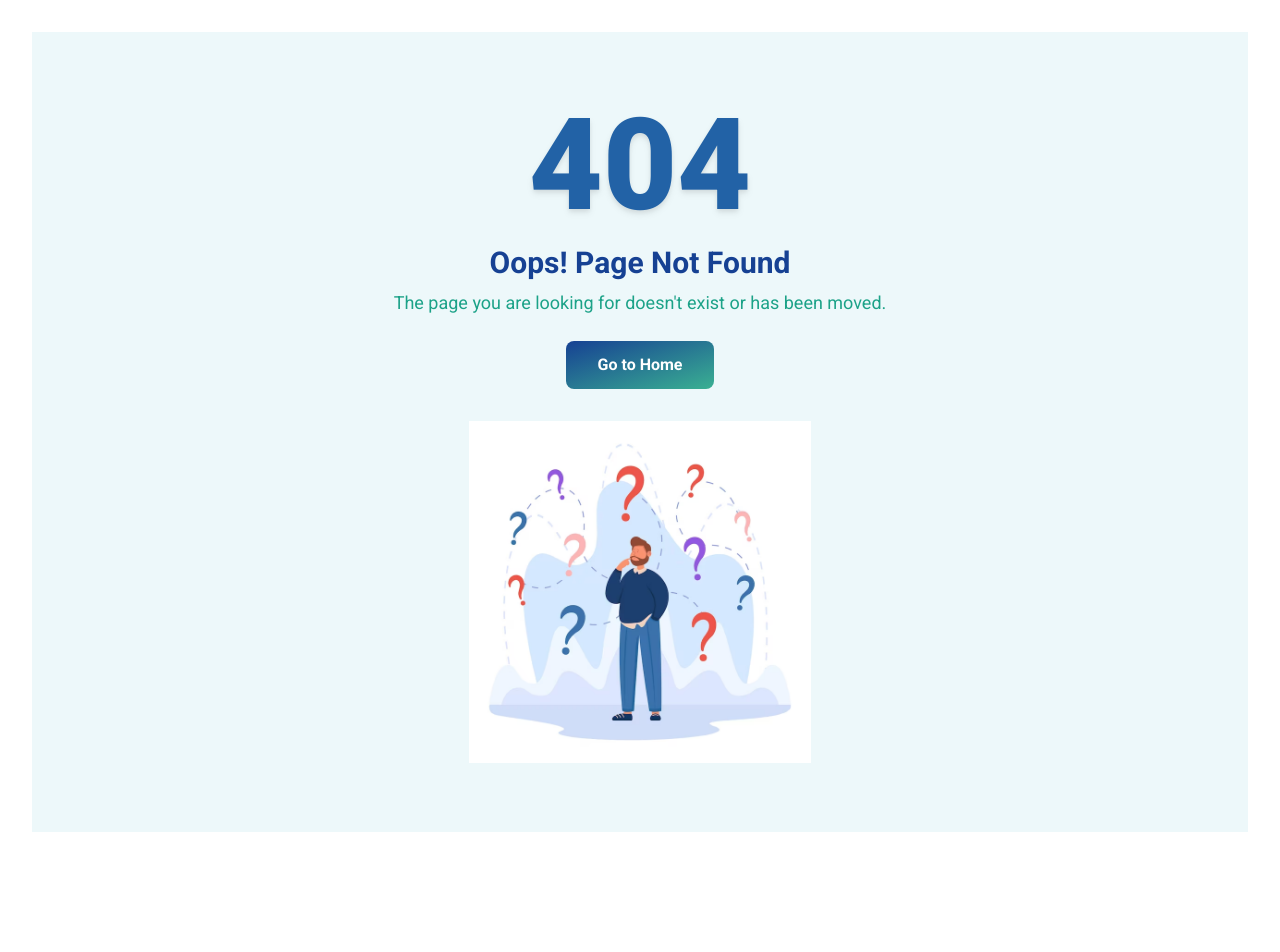
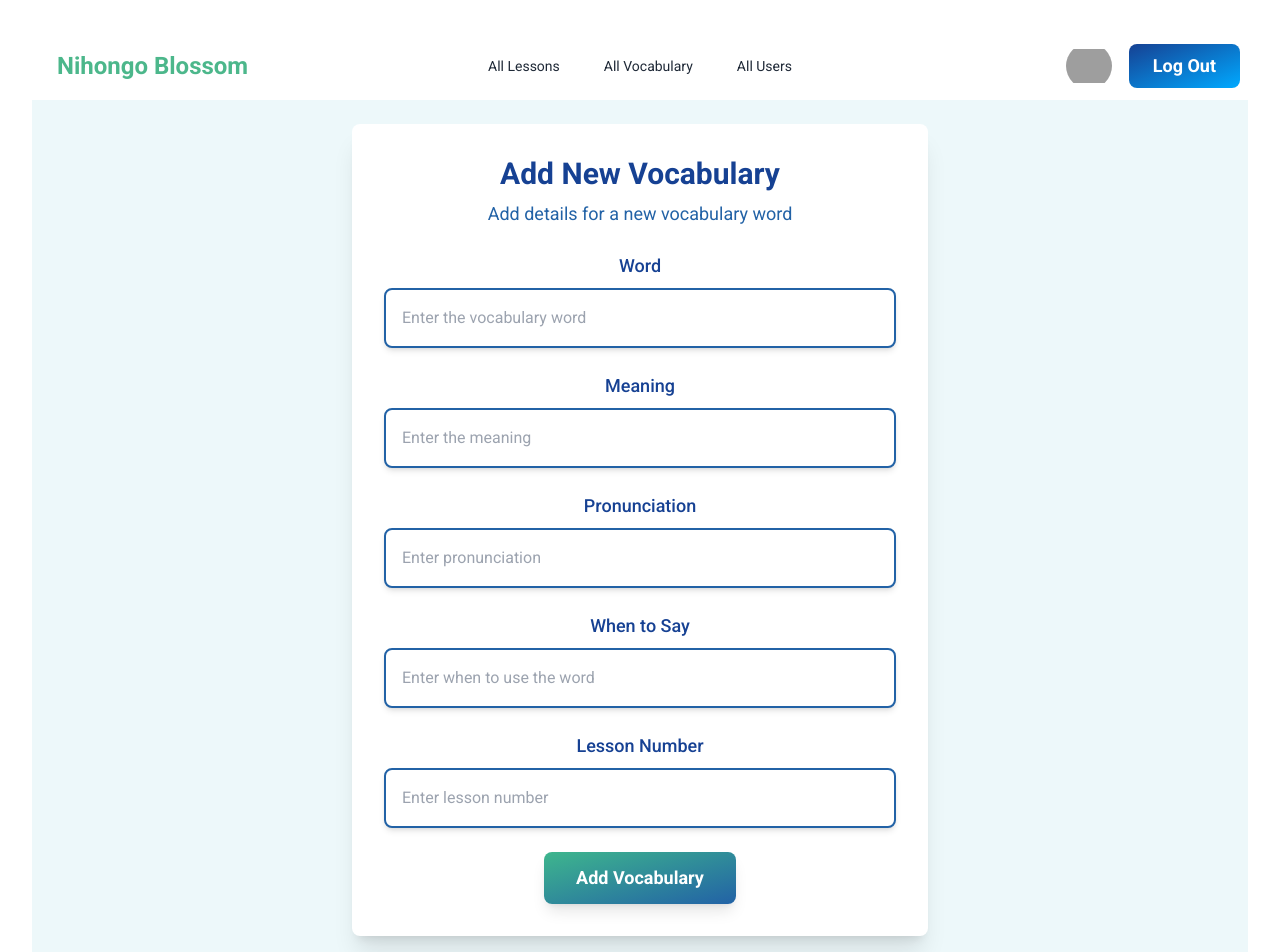
Before and after one commit to NaeemMajumder/Nihongo-Blossom-Frontend, a React (Vite) app: page /admin/addVocabulary in a window 1280 px wide. Before the commit this address had no page. Shown: the top 952 px of the page. Before the commit the page ends 864 px from the top, so only its background shows below. Built offline with nearby package versions, Linux system fonts and the light colour scheme; grey boxes are pictures that could not be loaded.

Commit message:
complete making add lessons form

```diff
--- a/src/components/main/A_addLessons.jsx
+++ b/src/components/main/A_addLessons.jsx
@@ -0,0 +1,69 @@
+import React, { useState } from "react";
+
+const A_addLessons = () => {
+  const [lessonName, setLessonName] = useState("");
+  const [lessonNumber, setLessonNumber] = useState("");
+
+  const handleSubmit = (e) => {
+    e.preventDefault();
+    console.log("Lesson Created:", { lessonName, lessonNumber });
+    // Add logic to handle lesson creation, like making an API request
+  };
+
+  return (
+    <div className="bg-[#EDF8FA] p-6 min-h-screen flex justify-center items-center">
+      <div className="w-full max-w-xl bg-white p-8 rounded-lg shadow-xl">
+        {/* Header Section */}
+        <div className="mb-6 text-center">
+          <h1 className="text-3xl font-semibold text-[#164193]">Create New Lesson</h1>
+          <p className="mt-2 text-lg text-[#2262A6]">Add details for the new lesson</p>
+        </div>
+
+        {/* Add Lesson Form */}
+        <form onSubmit={handleSubmit} className="space-y-6">
+          {/* Lesson Name */}
+          <div>
+            <label className="block text-[#164193] text-lg font-medium mb-2">
+              Lesson Name
+            </label>
+            <input
+              type="text"
+              value={lessonName}
+              onChange={(e) => setLessonName(e.target.value)}
+              className="w-full p-4 border-2 border-[#2262A6] rounded-lg text-[#164193] focus:outline-none focus:border-[#3EB68D] focus:ring-2 focus:ring-[#3EB68D] shadow-md"
+              placeholder="Enter lesson name (e.g., Basic Greetings)"
+              required
+            />
+          </div>
+
+          {/* Lesson Number */}
+          <div>
+            <label className="block text-[#164193] text-lg font-medium mb-2">
+              Lesson Number
+            </label>
+            <input
+              type="number"
+              value={lessonNumber}
+              onChange={(e) => setLessonNumber(e.target.value)}
+              className="w-full p-4 border-2 border-[#2262A6] rounded-lg text-[#164193] focus:outline-none focus:border-[#3EB68D] focus:ring-2 focus:ring-[#3EB68D] shadow-md"
+              placeholder="Enter unique lesson number (e.g., 1, 2, 3)"
+              required
+            />
+          </div>
+
+          {/* Submit Button */}
+          <div className="flex justify-center">
+            <button
+              type="submit"
+              className="bg-gradient-to-br from-[#3EB68D] to-[#2262A6] text-white px-8 py-3 rounded-lg text-lg font-semibold shadow-lg hover:scale-105 transition-transform duration-300"
+            >
+              Create Lesson
+            </button>
+          </div>
+        </form>
+      </div>
+    </div>
+  );
+};
+
+export default A_addLessons;
--- /dev/null
+++ b/src/components/main/A_addVocabulary.jsx
@@ -0,0 +1,117 @@
+import React, { useState } from "react";
+
+const A_addVocabulary = () => {
+  const [word, setWord] = useState("");
+  const [meaning, setMeaning] = useState("");
+  const [pronunciation, setPronunciation] = useState("");
+  const [whenToSay, setWhenToSay] = useState("");
+  const [lessonNo, setLessonNo] = useState("");
+
+  const handleSubmit = (e) => {
+    e.preventDefault();
+    console.log("Vocabulary Created:", { word, meaning, pronunciation, whenToSay, lessonNo });
+    // Add logic to handle vocabulary creation, like making an API request
+  };
+
+  return (
+    <div className="bg-[#EDF8FA] p-6 min-h-screen flex justify-center items-center">
+      <div className="w-full max-w-xl bg-white p-8 rounded-lg shadow-xl">
+        {/* Header Section */}
+        <div className="mb-6 text-center">
+          <h1 className="text-3xl font-semibold text-[#164193]">Add New Vocabulary</h1>
+          <p className="mt-2 text-lg text-[#2262A6]">Add details for a new vocabulary word</p>
+        </div>
+
+        {/* Add Vocabulary Form */}
+        <form onSubmit={handleSubmit} className="space-y-6">
+          {/* Word */}
+          <div>
+            <label className="block text-[#164193] text-lg font-medium mb-2">
+              Word
+            </label>
+            <input
+              type="text"
+              value={word}
+              onChange={(e) => setWord(e.target.value)}
+              className="w-full p-4 border-2 border-[#2262A6] rounded-lg text-[#164193] focus:outline-none focus:border-[#3EB68D] focus:ring-2 focus:ring-[#3EB68D] shadow-md"
+              placeholder="Enter the vocabulary word"
+              required
+            />
+          </div>
+
+          {/* Meaning */}
+          <div>
+            <label className="block text-[#164193] text-lg font-medium mb-2">
+              Meaning
+            </label>
+            <input
+              type="text"
+              value={meaning}
+              onChange={(e) => setMeaning(e.target.value)}
+              className="w-full p-4 border-2 border-[#2262A6] rounded-lg text-[#164193] focus:outline-none focus:border-[#3EB68D] focus:ring-2 focus:ring-[#3EB68D] shadow-md"
+              placeholder="Enter the meaning"
+              required
+            />
+          </div>
+
+          {/* Pronunciation */}
+          <div>
+            <label className="block text-[#164193] text-lg font-medium mb-2">
+              Pronunciation
+            </label>
+            <input
+              type="text"
+              value={pronunciation}
+              onChange={(e) => setPronunciation(e.target.value)}
+              className="w-full p-4 border-2 border-[#2262A6] rounded-lg text-[#164193] focus:outline-none focus:border-[#3EB68D] focus:ring-2 focus:ring-[#3EB68D] shadow-md"
+              placeholder="Enter pronunciation"
+              required
+            />
+          </div>
+
+          {/* When to Say */}
+          <div>
+            <label className="block text-[#164193] text-lg font-medium mb-2">
+              When to Say
+            </label>
+            <input
+              type="text"
+              value={whenToSay}
+              onChange={(e) => setWhenToSay(e.target.value)}
+              className="w-full p-4 border-2 border-[#2262A6] rounded-lg text-[#164193] focus:outline-none focus:border-[#3EB68D] focus:ring-2 focus:ring-[#3EB68D] shadow-md"
+              placeholder="Enter when to use the word"
+              required
+            />
+          </div>
+
+          {/* Lesson Number */}
+          <div>
+            <label className="block text-[#164193] text-lg font-medium mb-2">
+              Lesson Number
+            </label>
+            <input
+              type="number"
+              value={lessonNo}
+              onChange={(e) => setLessonNo(e.target.value)}
+              className="w-full p-4 border-2 border-[#2262A6] rounded-lg text-[#164193] focus:outline-none focus:border-[#3EB68D] focus:ring-2 focus:ring-[#3EB68D] shadow-md"
+              placeholder="Enter lesson number"
+              required
+            />
+          </div>
+
+          {/* Submit Button */}
+          <div className="flex justify-center">
+            <button
+              type="submit"
+              className="bg-gradient-to-br from-[#3EB68D] to-[#2262A6] text-white px-8 py-3 rounded-lg text-lg font-semibold shadow-lg hover:scale-105 transition-transform duration-300"
+            >
+              Add Vocabulary
+            </button>
+          </div>
+        </form>
+      </div>
+    </div>
+  );
+};
+
+export default A_addVocabulary;
--- a/src/components/main/A_allLessons.jsx
+++ b/src/components/main/A_allLessons.jsx
@@ -1,4 +1,5 @@
 import React from "react";
+import { Link } from "react-router-dom";
 
 const A_allLessons = () => {
   // Sample lesson data (replace with dynamic data later)
@@ -19,9 +20,11 @@ const A_allLessons = () => {
             Manage Lessons
           </h1>
           <div className="flex gap-4 flex-wrap justify-center sm:justify-end">
-            <button className="bg-gradient-to-br from-[#3EB68D] to-[#2262A6] text-white px-6 py-2 rounded-lg text-lg font-semibold shadow-md hover:scale-105 transition-transform duration-300">
-              Add Lesson
-            </button>
+            <Link to={'/admin/addLessons'}>
+              <button className="bg-gradient-to-br from-[#3EB68D] to-[#2262A6] text-white px-6 py-2 rounded-lg text-lg font-semibold shadow-md hover:scale-105 transition-transform duration-300">
+                Add Lesson +
+              </button>
+            </Link>
           </div>
         </div>
 
@@ -29,7 +32,9 @@ const A_allLessons = () => {
         <div className="bg-white inline-block shadow-md rounded-lg p-4 mb-6">
           <h2 className="text-xl font-medium text-[#164193]">
             Total Lessons:{" "}
-            <span className="text-[#3EB68D] font-semibold">{lessons.length}</span>
+            <span className="text-[#3EB68D] font-semibold">
+              {lessons.length}
+            </span>
           </h2>
         </div>
 
--- a/src/components/main/A_allVocabularies.jsx
+++ b/src/components/main/A_allVocabularies.jsx
@@ -1,4 +1,5 @@
 import React, { useState } from "react";
+import { Link } from "react-router-dom";
 
 const A_allVocabularies = () => {
   // Sample vocabulary data (replace with dynamic data later)
@@ -61,9 +62,11 @@ const A_allVocabularies = () => {
             Manage Vocabularies
           </h1>
           <div className="flex gap-4 flex-wrap justify-center sm:justify-end">
+            <Link to={"/admin/addVocabulary"}>
               <button className="bg-gradient-to-br from-[#3EB68D] to-[#2262A6] text-white px-6 py-2 rounded-lg text-lg font-semibold shadow-md hover:scale-105 transition-transform duration-300">
-              Add Vocabulary
+                Add Vocabulary +
               </button>
+            </Link>
           </div>
         </div>
 
@@ -98,7 +101,6 @@ const A_allVocabularies = () => {
             </select>
           </div>
         </div>
-
 
         {/* Vocabulary Table */}
         <div className="overflow-x-auto bg-white rounded-lg shadow-lg">
```
Also changed, not shown: src/components/router/Router.jsx (+10 -0 lines). Lines whose indentation alone changed are shown as unchanged.
